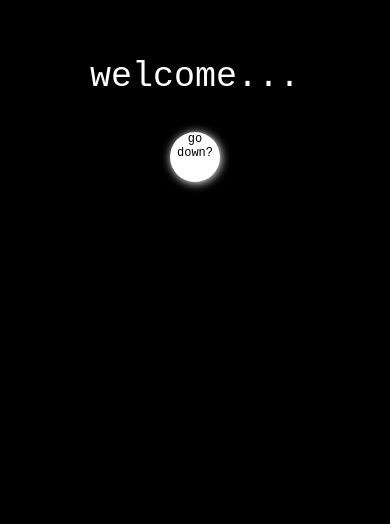
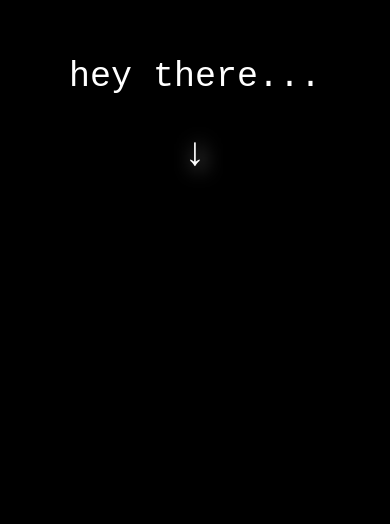
Before and after one commit to aigerimZhusubalieva/commLab_portfolio, a plain HTML site: page index.html in a window 390 px wide. Shown: the part 320-844 px from the top of the page. Drawn offline with nearby package versions, Linux system fonts and the light colour scheme.

Commit message:
some updates

```diff
--- a/index.html
+++ b/index.html
@@ -3,7 +3,7 @@
 <head>
     <meta charset="UTF-8">
     <meta http-equiv="X-UA-Compatible" content="IE=edge">
-    <meta name="viewport" content="width=device-width, initial-scale=1.0, minimum-scale=1.0"
+    <meta name="viewport" content="width=device-width, initial-scale=1.0, minimum-scale=1.0">
     <link rel="icon" type="image/x-icon" href="images/favicon.png">
     <link rel="stylesheet" href="style.css">
     <link href="https://unpkg.com/aos@2.3.1/dist/aos.css" rel="stylesheet">
@@ -13,8 +13,8 @@
 </head>
 <body>
     <div class="landingPage">
-        <p>welcome...</p>
-        <div class="welcomeButton">go down?</div>
+        <p>hey there...</p>
+        <div class="welcomeButton"><span>&#8595;</span></div>
     </div>
     <div class="wrapper">
         <header>
@@ -30,8 +30,8 @@
         <div class="main">
             <div class="commLab">
                 <div class="commLabLeft">
-                    <h2>hi</h2>
-                    <p>text here</p>
+                    <h2>Welcome!</h2>
+                    <p>You have found yourself on my portfolio for CommLab. On this website I showcase the projects I have worked on throughout the semester and the skills I have gained along the way. Enjoy :)</p>
                 </div>
                 <div class="commLabRight">
                     <div class = "e"></div>
--- a/style.css
+++ b/style.css
@@ -57,13 +57,18 @@ html{
 }
 
 .welcomeButton{
-    background-color: white;
+    color: white;
     width: 50px;
     height: 50px;
     border-radius: 50%;
     text-align: center;
-    filter: drop-shadow(1px 1px 5px white);
+    filter: drop-shadow(4px 2px 10px white);
     cursor: pointer;
+    font-size: 40px;
+}
+
+.welcomeButton:hover{
+    color: grey;
 }
 
 .closeLanding{
@@ -247,6 +252,8 @@ header{
     .commLab{
         flex-direction: column;
         margin: 0;
+        justify-content: center;
+        align-content: center;
     }
 
     .commLabRight{
```
